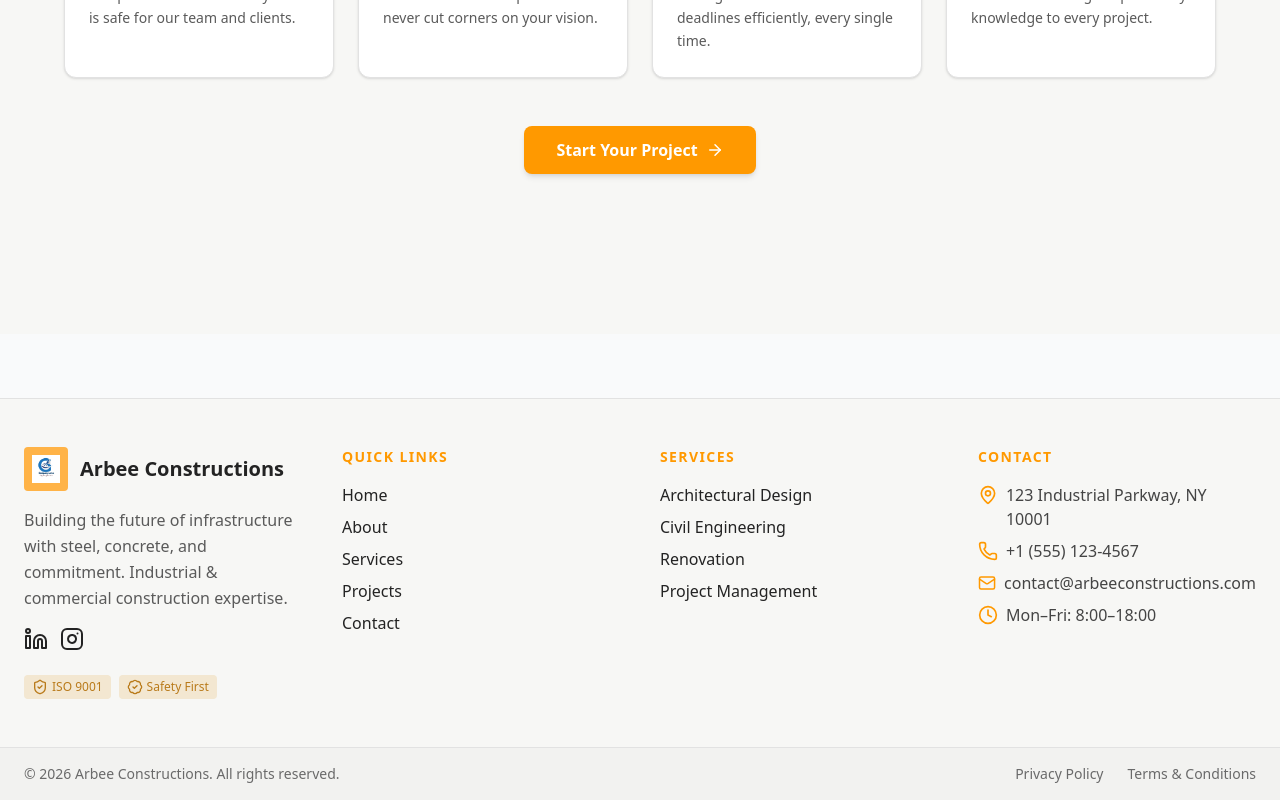
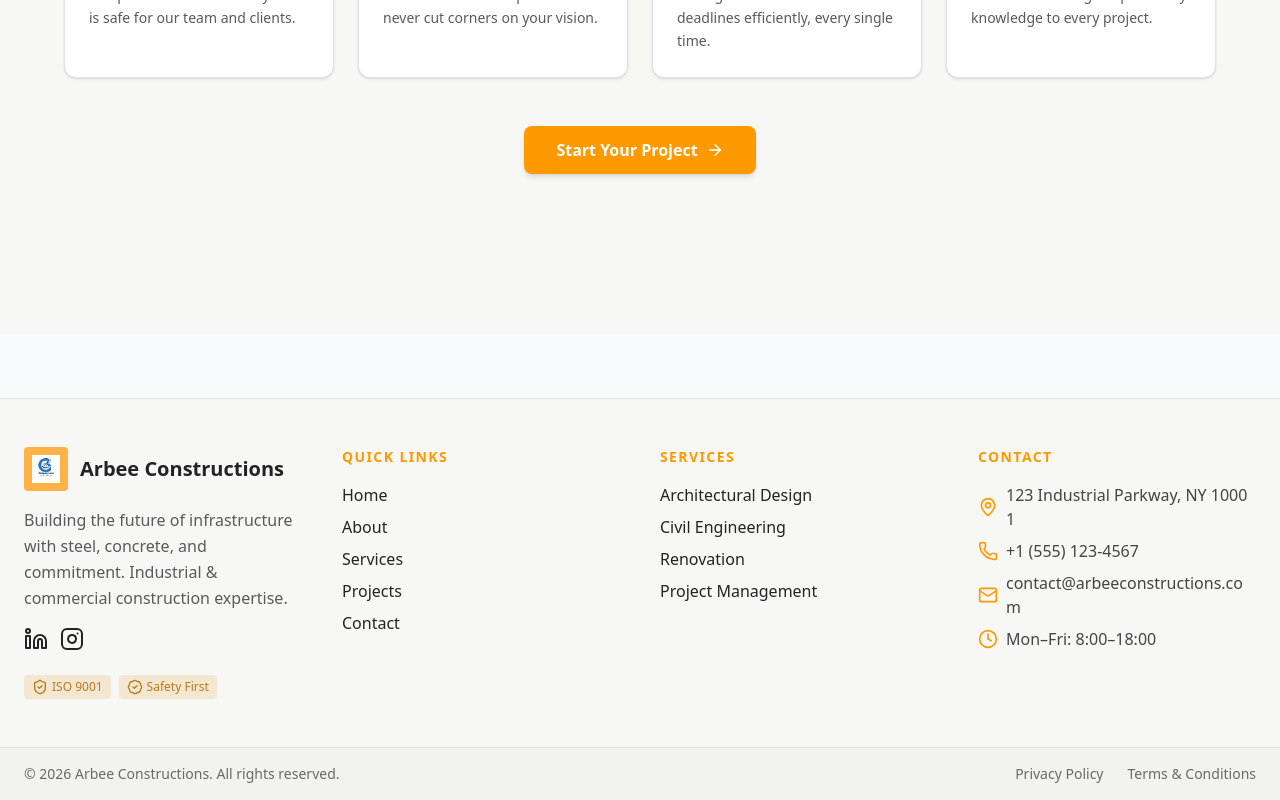
Before and after one commit to skyendinnovations/arbee, a React (Vite) app: page / in a window 1280 px wide. Shown: the part 1771-2571 px from the top of the page. Built offline with nearby package versions, Linux system fonts and the light colour scheme.

Commit message:
fix(SKY-15): resolve footer responsiveness issue

```diff
--- a/src/Footer.tsx
+++ b/src/Footer.tsx
@@ -12,7 +12,7 @@ import logo from './logo.png';
 const Footer = () => {
   return (
     <footer className="bg-[#f7f7f5] border-t border-[#e2e2e2] mt-16 text-[#232323]">
-      <div className="max-w-7xl mx-auto px-6 py-12 grid grid-cols-1 md:grid-cols-4 gap-10">
+      <div className="max-w-7xl mx-auto px-6 py-12 grid grid-cols-1 sm:grid-cols-2 lg:grid-cols-4 gap-6 lg:gap-10">
         {/* Brand */}
         <div className="flex flex-col gap-4">
           <div className="flex items-center gap-3">
@@ -74,25 +74,25 @@ const Footer = () => {
         </nav>
 
         {/* Contact */}
-        <address className="not-italic">
+        <address className="not-italic space-y-2 flex flex-col">
           <h3 className="text-sm font-bold mb-4 tracking-widest text-[#ff9900]">
             CONTACT
           </h3>
-          <ul className="space-y-2 text-[#444]">
-            <li className="flex items-start gap-2">
-              <MapPin className="w-5 h-5 mt-0.5 text-[#ff9900]" />
+          <ul className="space-y-2 text-[#444] flex flex-col">
+            <li className="flex items-center gap-2 break-all">
+              <MapPin className="w-5 h-5 text-[#ff9900] flex-shrink-0" />
               <span>123 Industrial Parkway, NY 10001</span>
             </li>
-            <li className="flex items-center gap-2">
-              <Phone className="w-5 h-5 text-[#ff9900]" />
+            <li className="flex items-center gap-2 break-all">
+              <Phone className="w-5 h-5 text-[#ff9900] flex-shrink-0" />
               <span>+1 (555) 123-4567</span>
             </li>
-            <li className="flex items-center gap-2">
-              <Mail className="w-5 h-5 text-[#ff9900]" />
+            <li className="flex items-center gap-2 break-all">
+              <Mail className="w-5 h-5 text-[#ff9900] flex-shrink-0" />
               <span>contact@arbeeconstructions.com</span>
             </li>
-            <li className="flex items-center gap-2">
-              <Clock className="w-5 h-5 text-[#ff9900]" />
+            <li className="flex items-center gap-2 break-all">
+              <Clock className="w-5 h-5 text-[#ff9900] flex-shrink-0" />
               <span>Mon–Fri: 8:00–18:00</span>
             </li>
           </ul>
```
